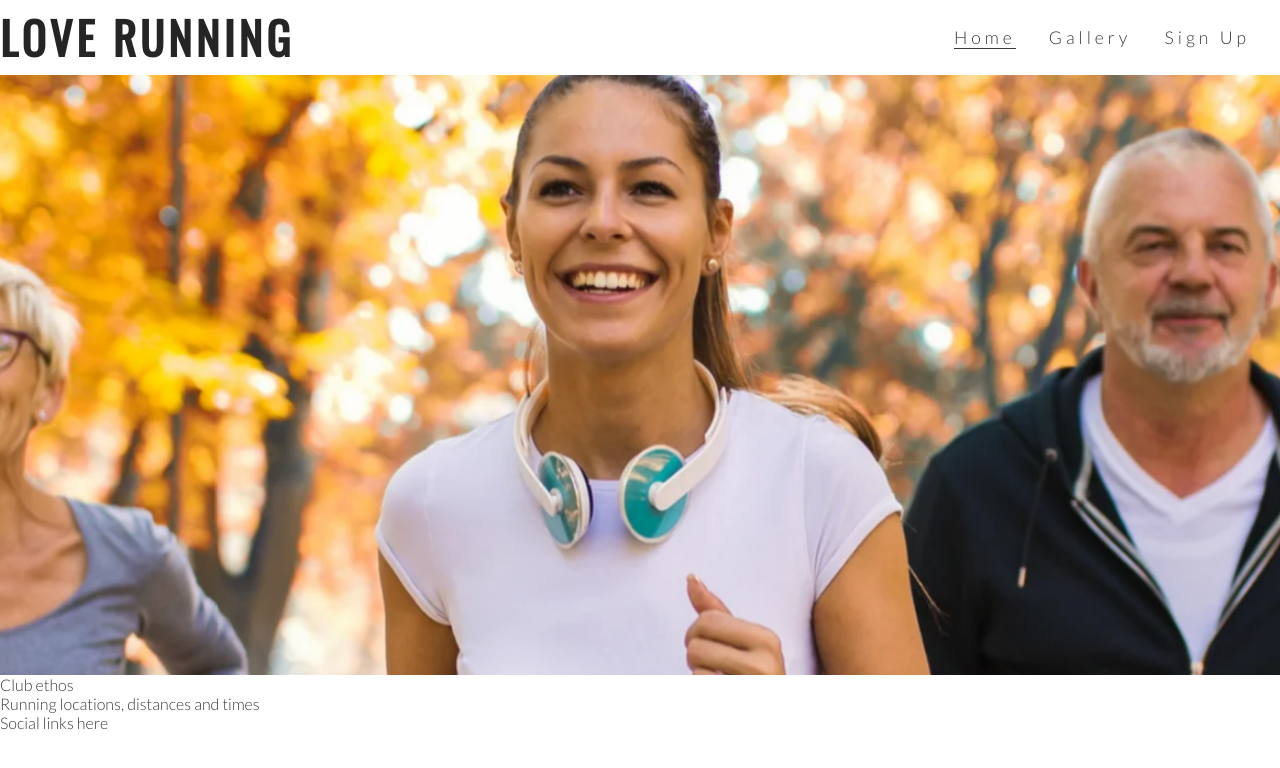
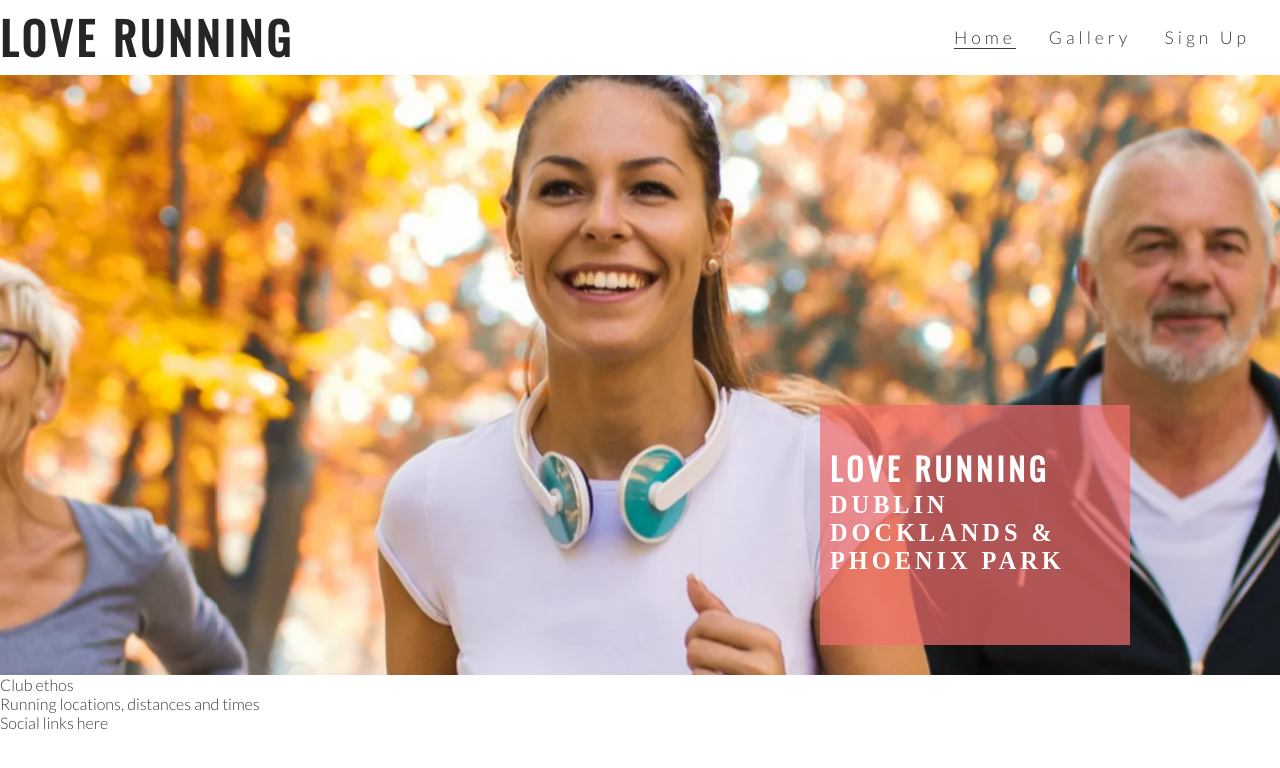
Before and after one commit to ShaneByrne0963/Love-Running-Project, a plain HTML site: page index.html in a window 1280 px wide. Drawn offline with nearby package versions, Linux system fonts and the light colour scheme.

Commit message:
feat: add cover text for hero image

```diff
--- a/assets/css/style.css
+++ b/assets/css/style.css
@@ -65,6 +65,8 @@ h2 {
     height: 600px;
     width: 100%;
     overflow: hidden;
+
+    position: relative;
 }
 
 #hero-image {
@@ -88,3 +90,29 @@ h2 {
         transform: scale(1.1);
     }
 }
+
+/* Cover Text for Hero Image */
+
+#cover-text,
+#cover-text h2 {
+    color: #ffffff;
+}
+
+#cover-text {
+    font-size: 130%;
+    font-family: Oswald sans-serif;
+    text-transform: uppercase;
+    letter-spacing: 4px;
+
+    width: 300px;
+    height: 200px;
+
+    padding-top: 40px;
+    padding-left: 10px;
+
+    background-color: rgba(241, 109, 107, .7);
+
+    position: absolute;
+    bottom: 30px;
+    right: 150px;
+}
--- a/index.html
+++ b/index.html
@@ -33,6 +33,10 @@
     </header>
     <section id="hero-outer">
         <div id="hero-image"></div>
+        <div id="cover-text">
+            <h2>Love Running</h2>
+            <h3>Dublin Docklands & Phoenix Park</h3>
+        </div>
     </section>
     <section>
         Club ethos
```
